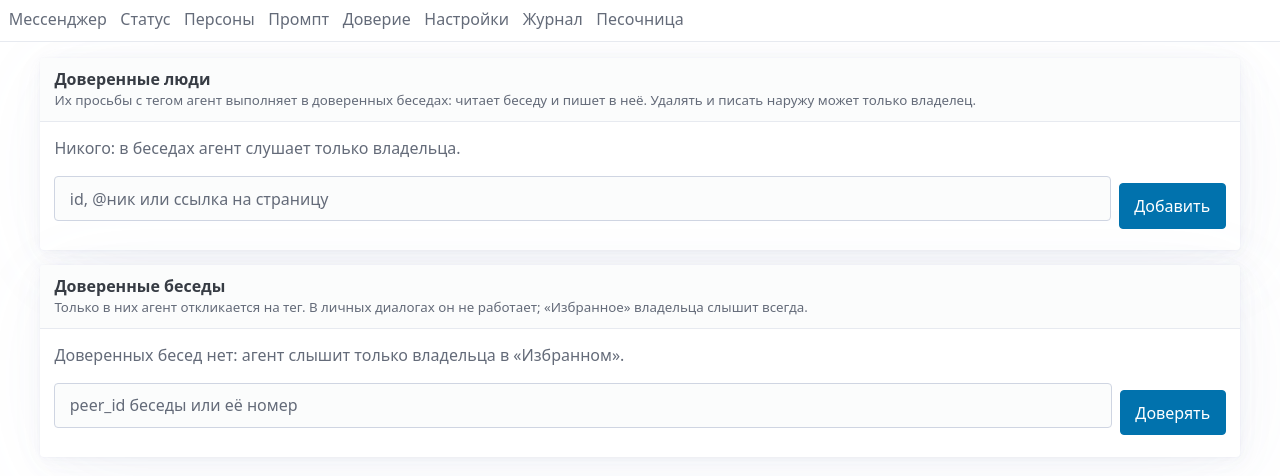
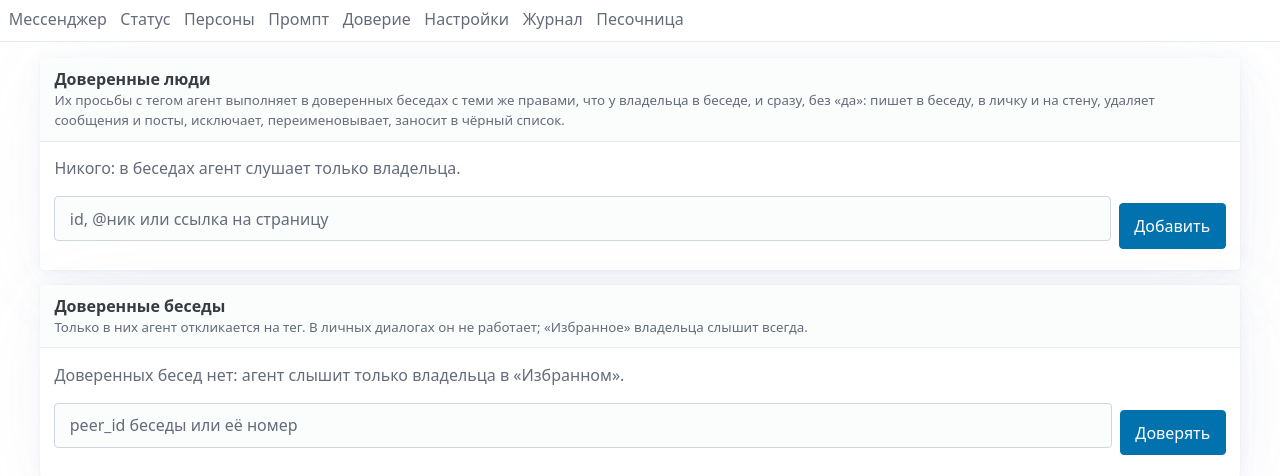
Before and after one commit to akklimoff/vk-ui, a FastAPI app: template web/templates/access.html in a window 1280 px wide. Shown: the top 476 px of the page. Run offline with FastAPI, Linux system fonts and the light colour scheme; the template is opened without the code that fills it, so the values that code supplies are empty; parts of the project's set-up code (start-up, migrations or seed data) failed here and were passed over; some libraries are stand-ins or nearby versions.

Commit message:
give trusted people the owner's rights in a chat and drop confirmations there

```diff
--- a/web/services.py
+++ b/web/services.py
@@ -61,7 +61,7 @@ def ceilings(settings) -> list[tuple[str, str, str]]:
         ("шагов модели на просьбу", str(settings.agent_max_steps), "AGENT_MAX_STEPS"),
         ("секунд на просьбу", str(settings.agent_time_budget_seconds), "AGENT_TIME_BUDGET_SECONDS"),
         ("символов одного результата VK", str(settings.agent_result_char_limit), "AGENT_RESULT_CHAR_LIMIT"),
-        ("секунд ожидания «да»", str(settings.agent_confirm_ttl_seconds), "AGENT_CONFIRM_TTL_SECONDS"),
+        ("секунд ожидания «да» в «Избранном»", str(settings.agent_confirm_ttl_seconds), "AGENT_CONFIRM_TTL_SECONDS"),
         ("вызовов VK на просьбу", str(limits.max_calls), ""),
         ("из них пишущих", str(limits.max_writes), ""),
         ("пауза между просьбами одного человека, с", str(settings.user_cooldown_seconds), "USER_COOLDOWN_SECONDS"),
--- a/web/templates/partials/access.html
+++ b/web/templates/partials/access.html
@@ -6,7 +6,7 @@
   {% if t.vk_error %}<p class="muted">{{ t.vk_error }}</p>{% endif %}
   <article>
     <header><b>Доверенные люди</b>
-      <small class="muted">Их просьбы с тегом агент выполняет в доверенных беседах: читает беседу и пишет в неё. Удалять и писать наружу может только владелец.</small></header>
+      <small class="muted">Их просьбы с тегом агент выполняет в доверенных беседах с теми же правами, что у владельца в беседе, и сразу, без «да»: пишет в беседу, в личку и на стену, удаляет сообщения и посты, исключает, переименовывает, заносит в чёрный список.</small></header>
     {% for u in t.users %}<div class="row trust-row">
       <span class="trust-name">{% if u.user_id %}<a href="https://vk.com/id{{ u.user_id }}">{{ u.name or "id" ~ u.user_id }}</a> <span class="muted">id{{ u.user_id }}{% if u.ref[:1] == "@" %} · по нику {{ u.ref }} из файла{% endif %}</span>{% else %}{{ u.ref }} <span class="muted">ник из файла</span>{% if u.missing %} <span class="badge bad">не найден</span>{% endif %}{% endif %}</span>
       <form method="post" action="/access/users/remove" hx-post="/access/users/remove" hx-target="#trust" hx-swap="outerHTML">
--- a/web/templates/partials/im_bot.html
+++ b/web/templates/partials/im_bot.html
@@ -26,7 +26,7 @@
     <textarea name="text" x-data="autogrow" @input="grow()">{{ c.note }}</textarea>
     <button class="vk-btn">Сохранить</button>
   </form>{% endif %}
-  {% if members %}<h4>Участники <small>{{ members|length }} · доверенный человек может просить агента во всех доверенных беседах</small></h4>
+  {% if members %}<h4>Участники <small>{{ members|length }} · доверенный человек просит агента во всех доверенных беседах с правами владельца в них, без «да»</small></h4>
   <ul class="members">{% for uid, name, photo in members %}<li>
     <span class="ava a32">{% if photo %}<img src="{{ photo }}" alt="">{% else %}<i>{{ name[:1] }}</i>{% endif %}</span>
     <a href="https://vk.com/id{{ uid }}">{{ name }}</a>
--- a/web/templates/partials/status.html
+++ b/web/templates/partials/status.html
@@ -19,7 +19,7 @@
     <p class="muted">{{ s.last.who }} <a href="https://vk.com/id{{ r.from_id }}">id{{ r.from_id }}</a> · {{ r.peer_id|peer_label if r.place == "chat" else s.last.where }} · <a href="/journal">весь журнал</a></p>
   </section>{% endif %}
   {% if s.pending %}<section class="status-block">
-    <b>Ждёт «да»</b>
+    <b>Ждёт «да»</b> <small class="muted">подтверждения спрашиваются только в «Избранном»; в беседах агент выполняет сразу</small>
     {% for p in s.pending %}<div class="status-row">
       <div>{{ p.title }} <span class="muted">· {{ p.peer_id|peer_label }} · <a href="https://vk.com/id{{ p.user_id }}">id{{ p.user_id }}</a> · ещё {{ p.seconds_left|duration }}</span></div>
       {% for name, value in p.params %}<div class="call-param"><span class="muted">{{ name }}:</span> {{ value }}</div>{% endfor %}
--- a/web/templates/sandbox.html
+++ b/web/templates/sandbox.html
@@ -10,7 +10,7 @@
           <option value="saved">«Избранное»</option>
           {% for p in peers %}<option value="{{ p }}" {{ 'selected' if form.peer == p|string }}>{{ p|peer_label }}</option>{% endfor %}
         </select></label>
-      <label>Кто просит <small>в «Избранном» — всегда владелец</small>
+      <label>Кто просит <small>в «Избранном» — всегда владелец; в беседе права у обоих одинаковы, «да» спрашивается только в «Избранном»</small>
         <select name="role">
           <option value="owner">владелец</option>
           <option value="trusted" {{ 'selected' if form.role == 'trusted' }}>доверенный человек</option>
```
Also changed, not shown: tests/web/test_sandbox.py (+14 -6 lines).
